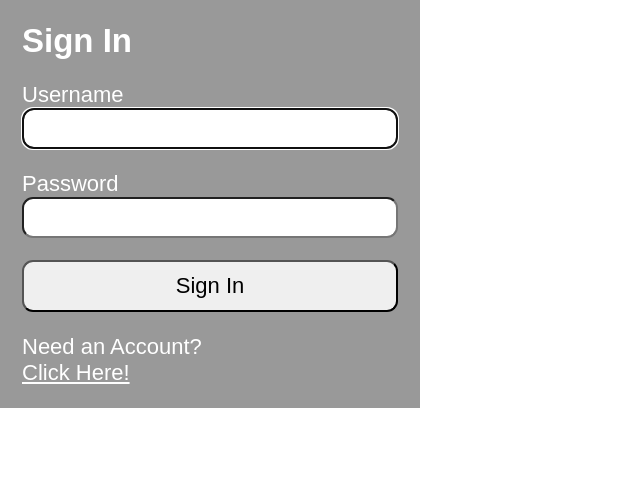
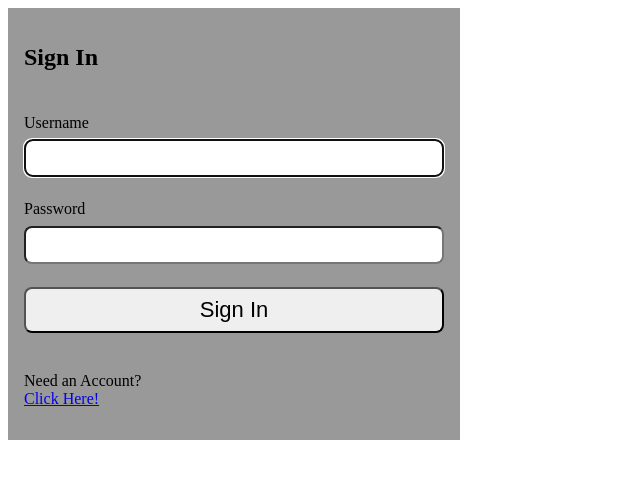
Before and after one commit to codingjavi/Happy, a React (Create React App) app in the folder Client/: page /login in a window 1280 px wide. Shown: the top 478 px of the page, without its empty margins (0-640 px from the left). Built offline with nearby package versions, Linux system fonts and the light colour scheme.

Commit message:
Fixing the CSS

```diff
--- a/Client/src/components/Login.js
+++ b/Client/src/components/Login.js
@@ -2,7 +2,7 @@
 import AuthContext from '../context/AuthProvider';//authContext not provider like index
 import axios from '../api/axios';
 import { Link, useNavigate } from 'react-router-dom';
-import '../static/Login.css'
+import styles from '../static/Login.css';
 
 //uri for backedn api
 const LOGIN_URL = '/login';
@@ -97,7 +97,7 @@
                     <h1>Logged In!</h1>
                 </section>
             ) : (
-        <section>
+        <section className={styles.login}>
             <p ref={errRef} className={errMsg ? "errmsg" : "offscreen"} aria-live="assertive">{errMsg}</p>
             <h1>Sign In</h1>
             <form onSubmit={handleSubmit}>
```
Also changed, not shown: Client/src/static/Login.css (+6 -5 lines).
